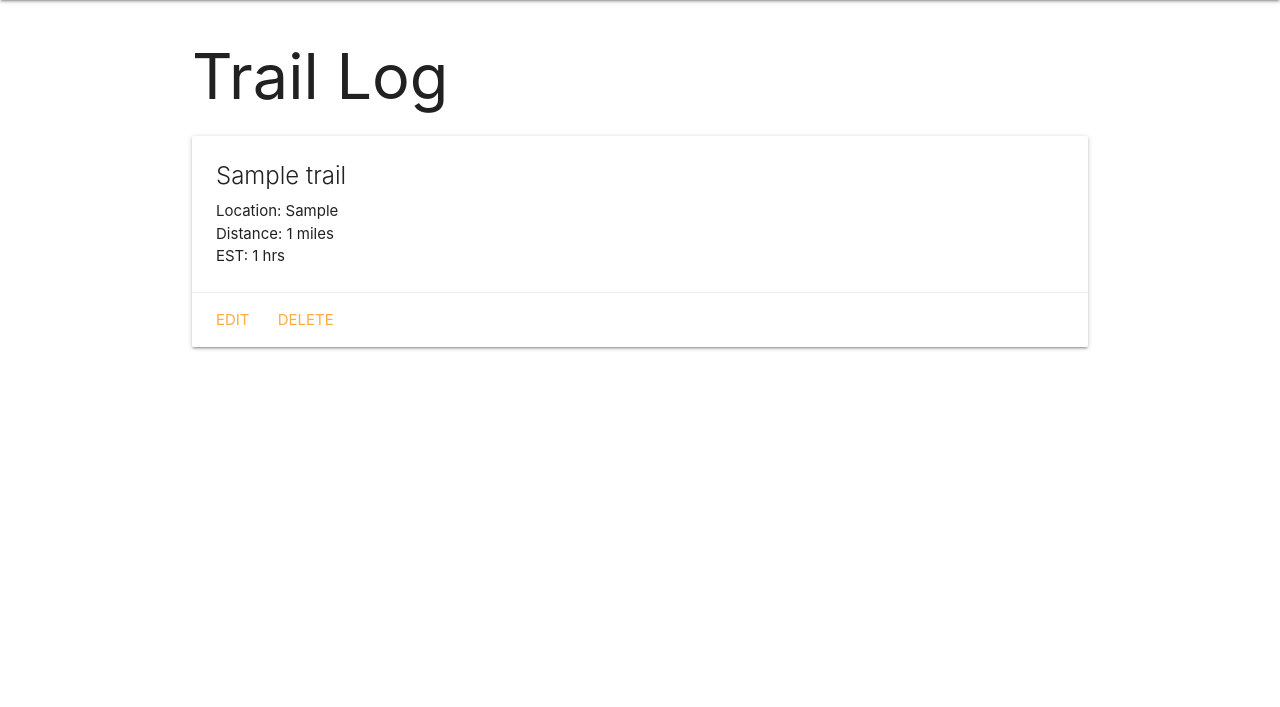
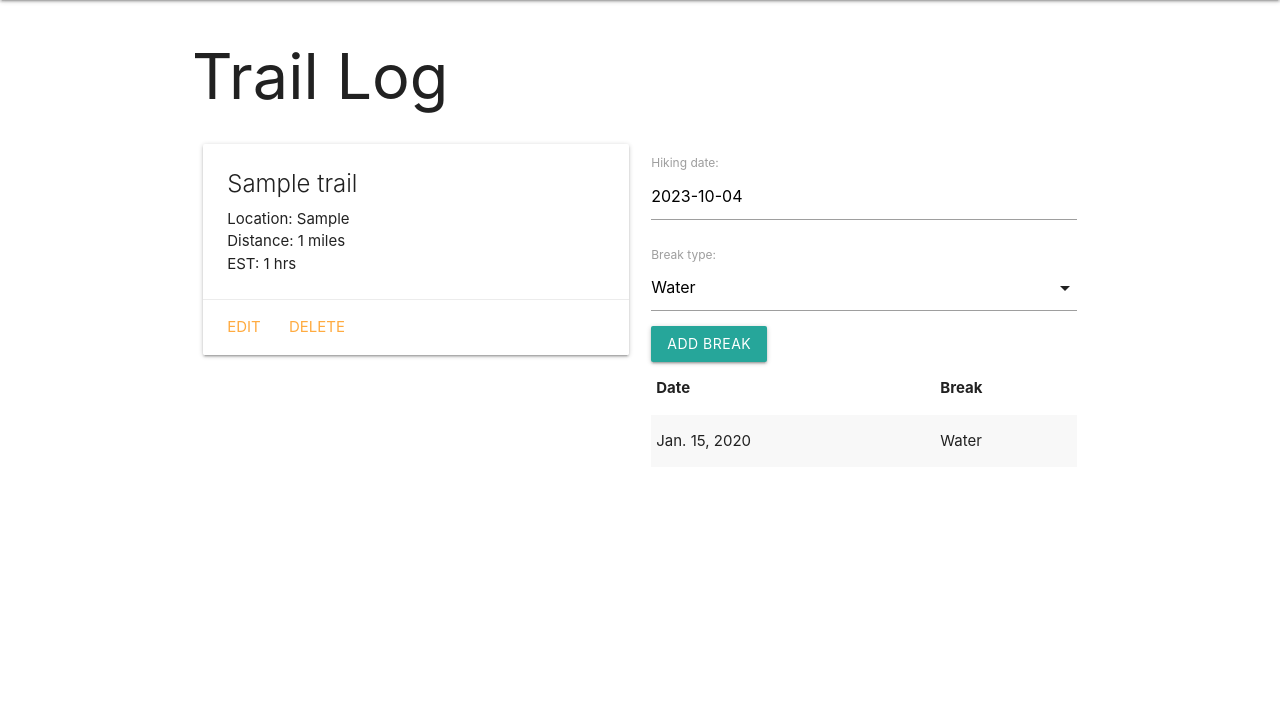
Before and after one commit to jgallagher13/trailtrekker, a Django app: page /trails/1/ in a window 1280 px wide. Shown: the part 64-771 px from the top of the page. Run offline with Django 4.2, Linux system fonts and the light colour scheme; tables that the repository leaves empty hold one stand-in row (values such as "Sample post").

Commit message:
Add Hiking

```diff
--- a/main_app/admin.py
+++ b/main_app/admin.py
@@ -1,6 +1,6 @@
 from django.contrib import admin
-# import your models here
-from .models import Trail
+from .models import Trail, Hiking
 
 # Register your models here
 admin.site.register(Trail)
+admin.site.register(Hiking)
--- /dev/null
+++ b/main_app/forms.py
@@ -0,0 +1,8 @@
+from django.forms import ModelForm
+from .models import Hiking
+
+
+class HikingForm(ModelForm):
+    class Meta:
+        model = Hiking
+        fields = ["date", "break_type"]
--- a/main_app/models.py
+++ b/main_app/models.py
@@ -1,5 +1,14 @@
 from django.db import models
 from django.urls import reverse
+
+
+BREAKS = (
+    ("W", "Water"),
+    ("L", "Lunch"),
+    ("S", "Snack"),
+    ("P", "Picture"),
+)
+
 
 # Create your models here.
 class Trail(models.Model):
@@ -9,7 +18,20 @@ class Trail(models.Model):
     est = models.IntegerField()
 
     def __str__(self):
-      return self.name
+        return self.name
 
     def get_absolute_url(self):
-      return reverse('detail', kwargs={'trail_id': self.id})
+        return reverse("detail", kwargs={"trail_id": self.id})
+
+
+class Hiking(models.Model):
+    date = models.DateField("hiking date")
+    break_type = models.CharField(max_length=1, choices=BREAKS, default=BREAKS[0][0])
+
+    trail = models.ForeignKey(Trail, on_delete=models.CASCADE)
+
+    def __str__(self):
+        return f"{self.get_break_type_display()} on {self.date}"
+
+    class Meta:
+        ordering = ["-date"]
--- a/main_app/templates/base.html
+++ b/main_app/templates/base.html
@@ -8,6 +8,7 @@
   <title>TrailTrekker</title>
   <link rel="stylesheet" href="https://cdnjs.cloudflare.com/ajax/libs/materialize/1.0.0/css/materialize.min.css">
   <link rel="stylesheet" type="text/css" href="{% static 'css/style.css' %}">
+  <script src="https://cdnjs.cloudflare.com/ajax/libs/materialize/1.0.0/js/materialize.min.js"></script>
 </head>
 <body>
   <header class="navbar-fixed">
--- a/main_app/templates/trails/detail.html
+++ b/main_app/templates/trails/detail.html
@@ -3,6 +3,8 @@
 
 <h1>Trail Log</h1>
 
+<div class="row">
+  <div class="col s6">
     <div class="card">
       <div class="card-content">
         <span class="card-title">{{ trail.name }}</span>
@@ -15,5 +17,39 @@
       <a href="{% url 'trails_delete' trail.id %}">Delete</a>
     </div>
   </div>
+</div>
+  <div class="col s6">
+    <form action="{% url 'add_hiking' trail.id %}" method="POST">
+      {% csrf_token %}
+      {{ hiking_form.as_p }}
+      <input type="submit" class="btn" value="Add Break">
+    </form>
+    <table class="striped">
+      <thead>
+        <tr><th>Date</th><th>Break</th></tr>
+      </thead>
+      <tbody>
+        {% for hiking in trail.hiking_set.all %}
+          <tr>
+            <td>{{hiking.date}}</td>
+            <td>{{hiking.get_break_type_display}}</td>
+          </tr>
+        {% endfor %}
+      </tbody>
+    </table>
+  </div>
+</div>
+<script>
+  const dateEl = document.getElementById('id_date');
+  M.Datepicker.init(dateEl, {
+    format: 'yyyy-mm-dd',
+    defaultDate: new Date(),
+    setDefaultDate: true,
+    autoClose: true
+  });
+
+  const selectEl = document.getElementById('id_break_type');
+  M.FormSelect.init(selectEl);
+</script>
 
 {% endblock %}
--- a/main_app/urls.py
+++ b/main_app/urls.py
@@ -2,12 +2,12 @@ from django.urls import path
 from . import views
 
 urlpatterns = [
-	path('', views.home, name='home'),
+    path("", views.home, name="home"),
     path("about/", views.about, name="about"),
-    path('trails/', views.trails_index, name='index'),
-    path('trails/<int:trail_id>/', views.trails_detail, name='detail'),
-    path('trails/create/', views.TrailCreate.as_view(), name='trails_create'),
-    path('trails/<int:pk>/update/', views.TrailUpdate.as_view(), name='trails_update'),
-    path('trails/<int:pk>/delete/', views.TrailDelete.as_view(), name='trails_delete'),
-
+    path("trails/", views.trails_index, name="index"),
+    path("trails/<int:trail_id>/", views.trails_detail, name="detail"),
+    path("trails/create/", views.TrailCreate.as_view(), name="trails_create"),
+    path("trails/<int:pk>/update/", views.TrailUpdate.as_view(), name="trails_update"),
+    path("trails/<int:pk>/delete/", views.TrailDelete.as_view(), name="trails_delete"),
+    path("trails/<int:trail_id>/add_hiking/", views.add_hiking, name="add_hiking"),
 ]
--- a/main_app/views.py
+++ b/main_app/views.py
@@ -1,33 +1,51 @@
-from django.shortcuts import render
+from django.shortcuts import render, redirect
 from django.views.generic.edit import CreateView, UpdateView, DeleteView
 from .models import Trail
+from .forms import HikingForm
+
 
 # Create your views here.
 def home(request):
-  return render(request, 'home.html')
+    return render(request, "home.html")
+
 
 def about(request):
-   return render(request, 'about.html')
+    return render(request, "about.html")
+
 
 def trails_index(request):
-  trails = Trail.objects.all()
-  return render(request, 'trails/index.html', {
-    'trails': trails
-  })
+    trails = Trail.objects.all()
+    return render(request, "trails/index.html", {"trails": trails})
+
 
 def trails_detail(request, trail_id):
-  trail = Trail.objects.get(id=trail_id)
-  return render(request, 'trails/detail.html', { 'trail': trail })
+    trail = Trail.objects.get(id=trail_id)
+    hiking_form = HikingForm()
+    return render(
+        request, "trails/detail.html", {"trail": trail, "hiking_form": hiking_form}
+    )
+
 
 class TrailCreate(CreateView):
-  model = Trail
-  fields = '__all__'
-  success_url = '/trails/{trail_id}'
+    model = Trail
+    fields = "__all__"
+    success_url = "/trails/"
+
 
 class TrailUpdate(UpdateView):
-  model = Trail
-  fields = ['location', 'distance', 'est']
+    model = Trail
+    fields = ["location", "distance", "est"]
+
 
 class TrailDelete(DeleteView):
-  model = Trail
-  success_url = '/trails'
+    model = Trail
+    success_url = "/trails"
+
+
+def add_hiking(request, trail_id):
+    form = HikingForm(request.POST)
+    if form.is_valid():
+        new_hiking = form.save(commit=False)
+        new_hiking.trail_id = trail_id
+        new_hiking.save()
+    return redirect("detail", trail_id=trail_id)
```
Also changed, not shown: main_app/templates/main_app/trail_confirm_delete.html (added, +13 -0 lines), main_app/migrations/0002_trail_location.py, main_app/migrations/0003_hiking.py (added). Lines whose indentation alone changed are shown as unchanged.
